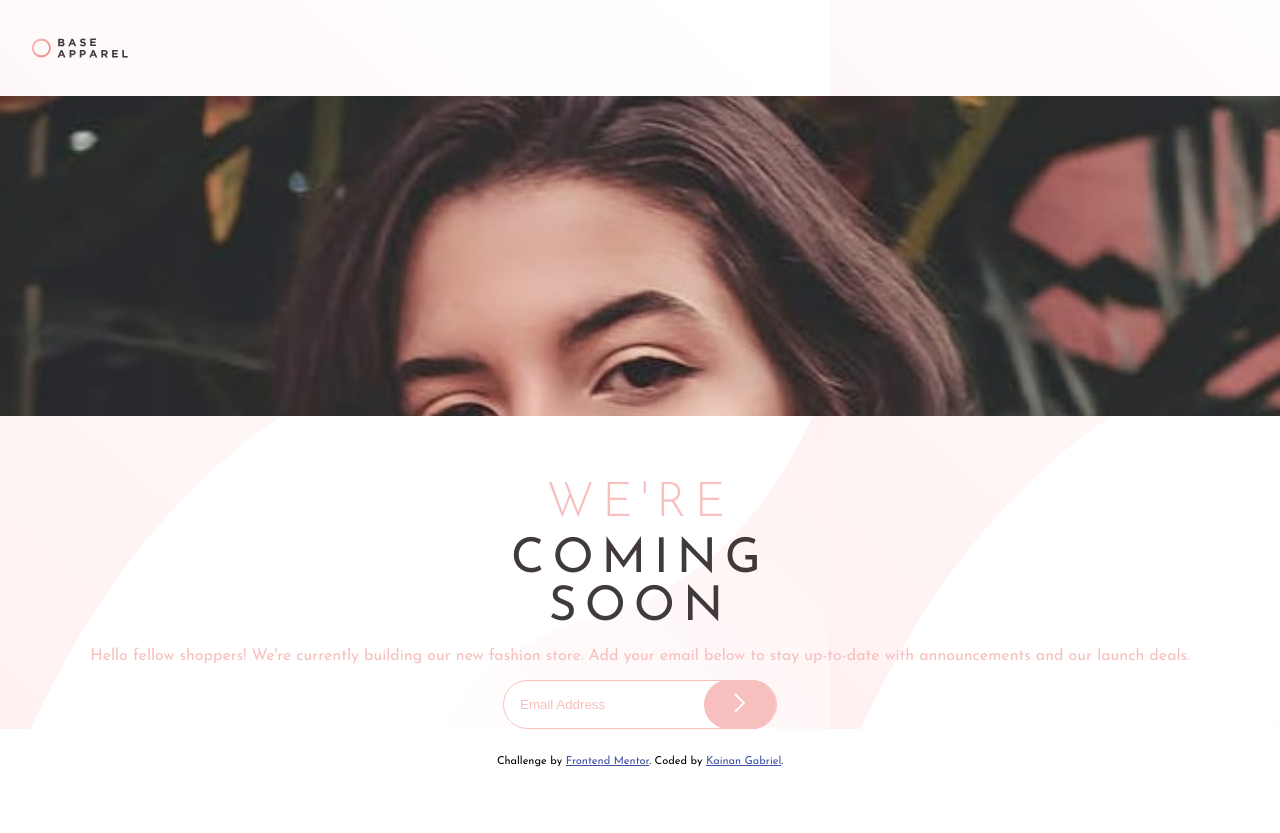
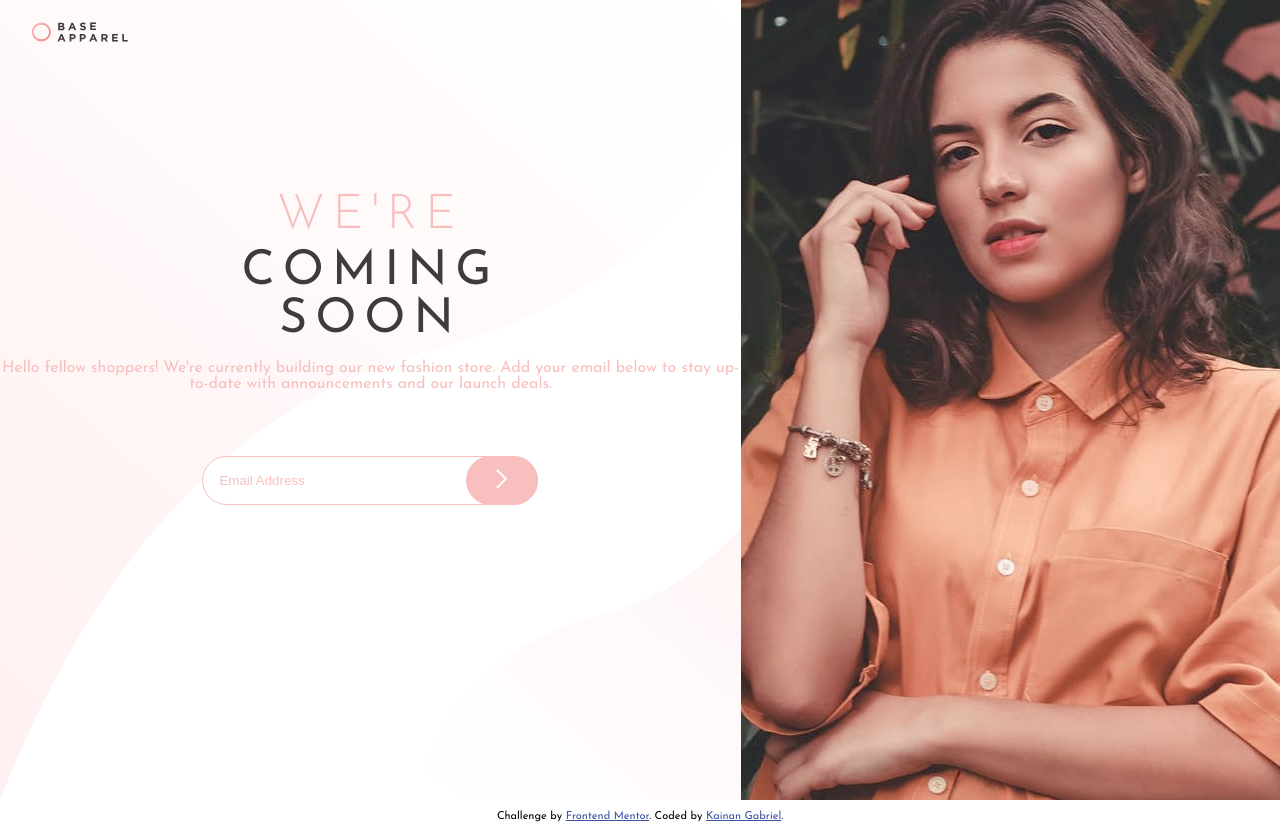
Before and after one commit to KainanGB/base-apparel, a plain HTML site: page index.html in a window 1280 px wide. Before the commit the page ends 800 px from the top, so only its background shows below. Drawn offline with Linux system fonts and the light colour scheme.

Commit message:
desktop layout almost finished did some media queries to fix layout

```diff
--- a/index.html
+++ b/index.html
@@ -51,7 +51,9 @@
           </div>
         </div>
       </section>
-      <section class="main__right"></section>
+      <section class="main__right">
+        <div class="bg-right"></div>
+      </section>
     </main>
 
     <footer>
--- a/scss/style.scss
+++ b/scss/style.scss
@@ -91,8 +91,57 @@
       }
     }
   }
+
+  &__bg-right {
+    background-image: url(../images/hero-desktop.jpg);
+    background-size: cover;
+    background-repeat: no-repeat;
+    display: block;
+    max-width: 100%;
+    padding: 10rem 0;
+  }
 }
 
-footer {
-  padding: 1rem;
+@media (min-width: 1024px) {
+  .main {
+    display: flex;
+
+    .container {
+      padding: 4rem 0 0 0rem;
+    }
+
+    .main__button {
+      margin: 4rem auto !important;
+      & input {
+        width: 100% !important;
+        max-width: 20rem !important;
+      }
+
+      & button {
+        right: 0 !important;
+      }
+    }
+
+    .main__left {
+      margin: 0 auto;
+    }
+
+    .main__bg {
+      display: none !important;
+      padding: 0;
+    }
+
+    .main__right {
+      display: block;
+      width: 50rem;
+    }
+    .bg-right {
+      background-image: url(../images/hero-desktop.jpg);
+      background-size: cover;
+      background-repeat: no-repeat;
+      display: block;
+      min-width: 100%;
+      height: 100vh;
+    }
+  }
 }
```
Also changed, not shown: dist/style.css, 1 other file.
